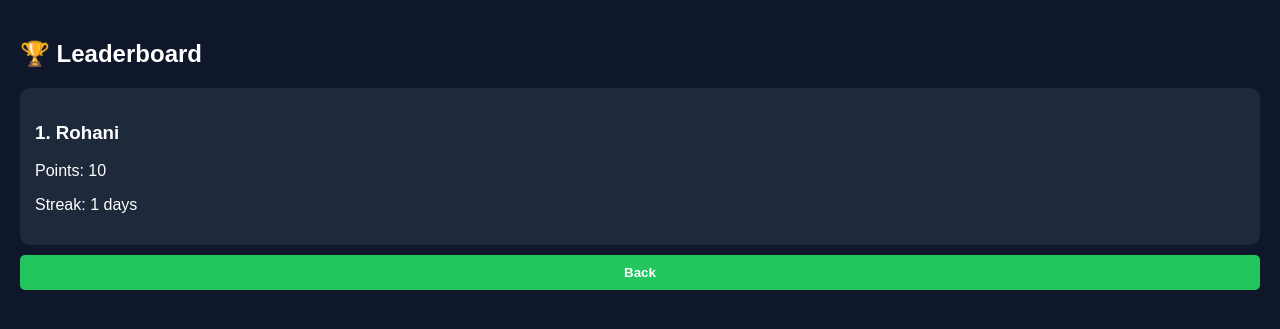
After one commit to lakshith-bit/trackora, a Flask app: page /leaderboard/1 in a window 1280 px wide. The commit adds this page. Shown: the top 329 px of the page. Run offline with Flask 3, Linux system fonts and the light colour scheme; a user stored in the database is signed in; data comes from the database, SQL or seed files in the repository.

Commit message:
Added Leaderboard

```diff
--- a/app.py
+++ b/app.py
@@ -166,6 +166,25 @@ def practice():
 
     return redirect("/dashboard")
 
+@app.route("/leaderboard/<int:group_id>")
+def leaderboard(group_id):
+    if "user" not in session:
+        return redirect("/login")
+
+    db = get_db()
+    cur = db.cursor()
+
+    cur.execute("""
+    SELECT u.name, u.points, u.streak
+    FROM users u
+    JOIN group_members gm ON u.email = gm.user_email
+    WHERE gm.group_id = ?
+    ORDER BY u.points DESC
+    """, (group_id,))
+
+    members = cur.fetchall()
+
+    return render_template("leaderboard.html", members=members)
 
 if __name__ == "__main__":
     app.run(debug=True)
--- a/templates/groups.html
+++ b/templates/groups.html
@@ -13,6 +13,10 @@
         <div class="box">
             <h3>{{group[1]}}</h3>
             <p>Group ID: {{group[0]}}</p>
+
+            <a href="/leaderboard/{{group[0]}}">
+                <button>View Leaderboard</button>
+            </a>
         </div>
     {% endfor %}
 
--- /dev/null
+++ b/templates/leaderboard.html
@@ -0,0 +1,26 @@
+<!DOCTYPE html>
+<html>
+<head>
+    <title>Leaderboard</title>
+    <link rel="stylesheet" href="/static/style.css">
+</head>
+<body>
+
+<div class="dashboard">
+    <h2>🏆 Leaderboard</h2>
+
+    {% for member in members %}
+        <div class="box">
+            <h3>{{loop.index}}. {{member[0]}}</h3>
+            <p>Points: {{member[1]}}</p>
+            <p>Streak: {{member[2]}} days</p>
+        </div>
+    {% endfor %}
+
+    <a href="/groups">
+        <button>Back</button>
+    </a>
+</div>
+
+</body>
+</html>
```
